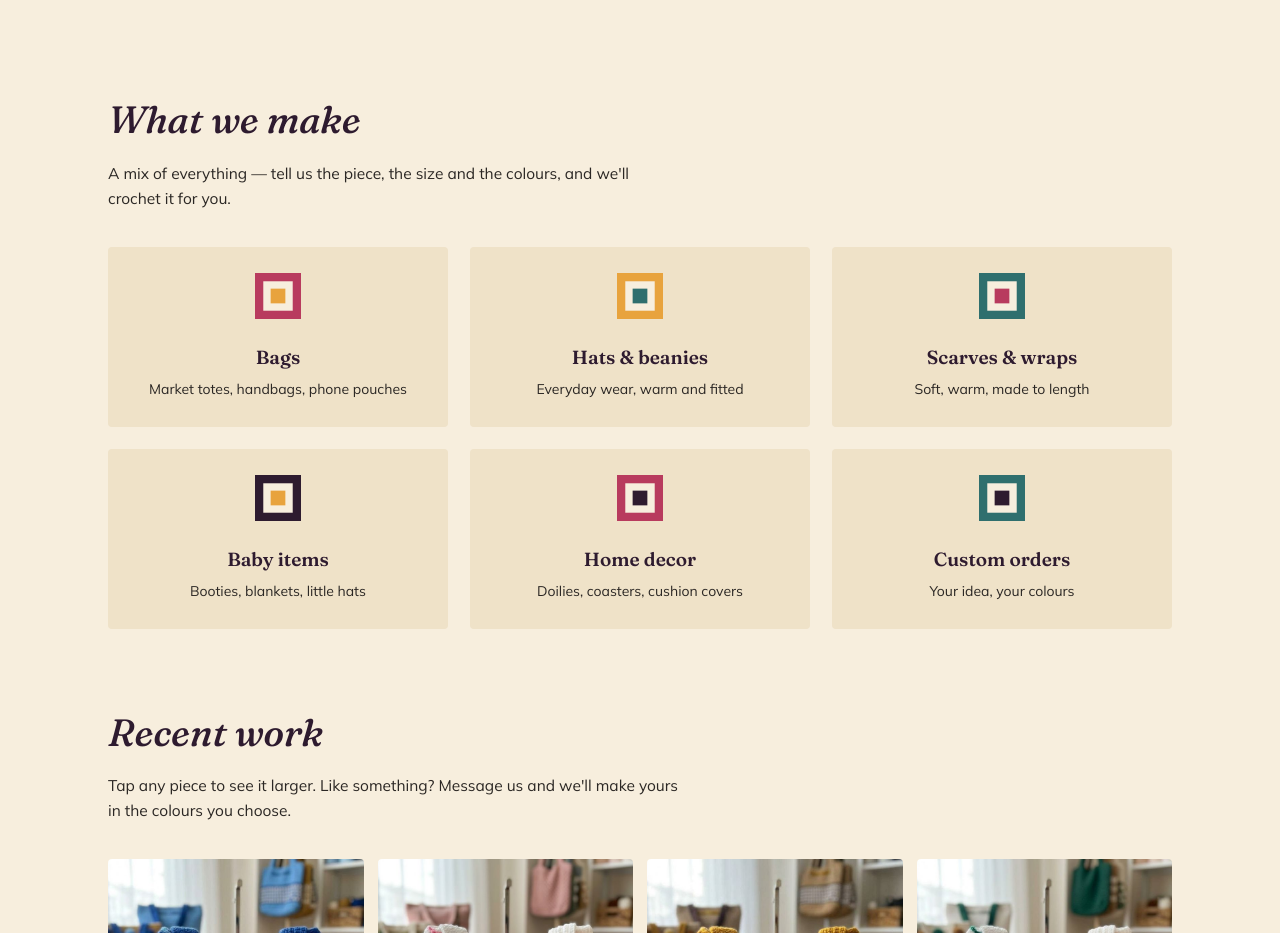
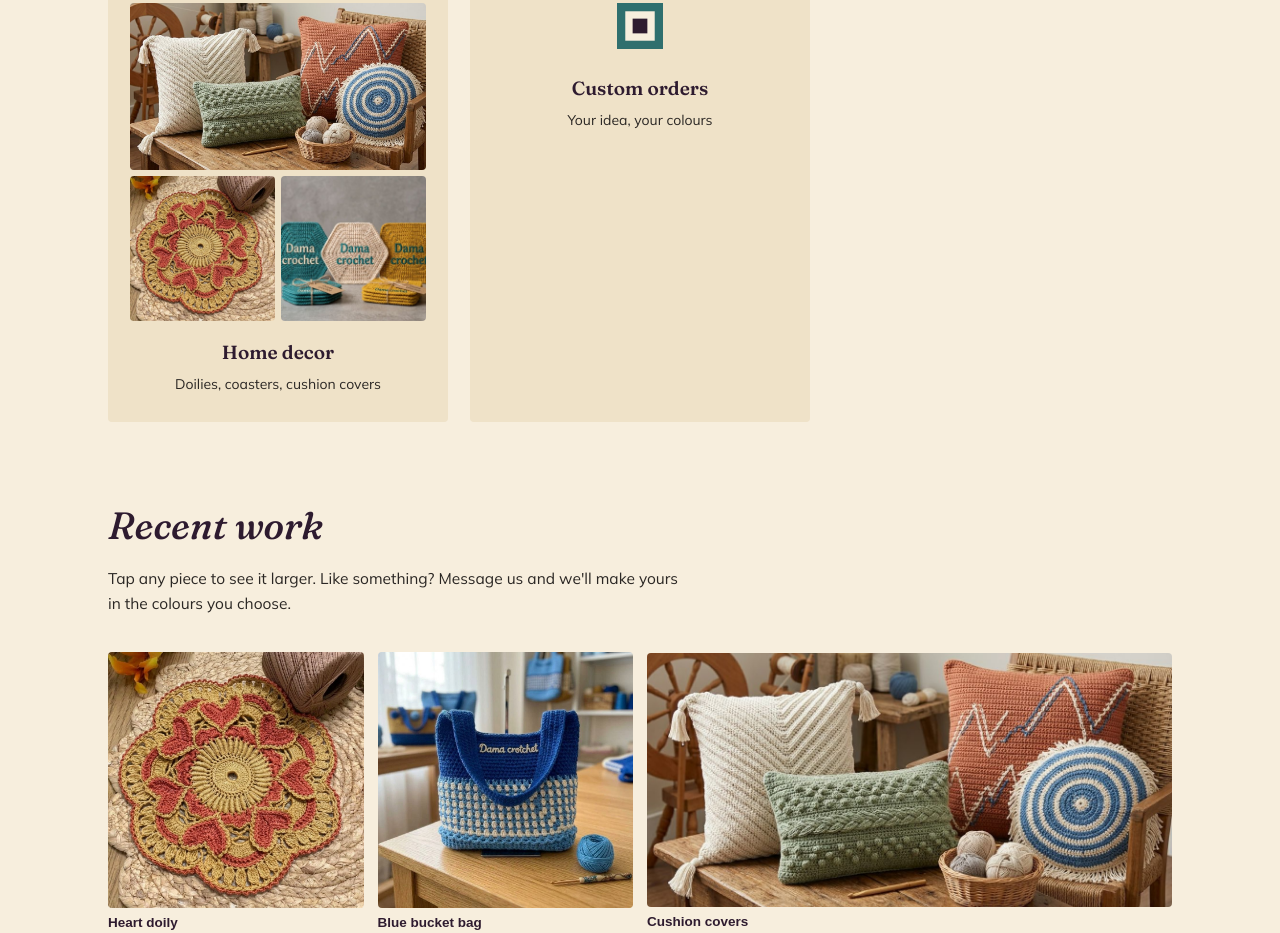
Before and after one commit to damacrochet/dama-crochets, a plain HTML site: page index.html in a window 1280 px wide. Shown: the part 802-1735 px from the top of the page. Drawn offline with Linux system fonts and the light colour scheme.

Commit message:
Add files via upload

```diff
--- a/index.html
+++ b/index.html
@@ -83,13 +83,18 @@
 
 
   /* ===== PHOTOS ===== */
-  .hero-grid img{ width:100%; aspect-ratio:1; object-fit:cover; display:block; border-radius:4px; }
+  .hero-grid img{ width:100%; height:auto; aspect-ratio:1; object-fit:cover; display:block; border-radius:4px; }
   .hero-grid img.hat{ object-position:center 38%; }
   .gallery{ display:grid; grid-template-columns: repeat(4,1fr); gap:14px; }
   .gallery button{ border:none; background:none; padding:0; cursor:zoom-in; display:block; text-align:left; }
-  .gallery img{ width:100%; aspect-ratio:1; object-fit:cover; display:block; border-radius:4px; }
+  .gallery img{ width:100%; height:auto; aspect-ratio:1; object-fit:cover; display:block; border-radius:4px; }
   .gallery img.hat{ object-position:center 38%; }
   .gallery span{ display:block; font-size:13.5px; font-weight:600; color:var(--ink); margin-top:7px; }
+  .gallery button.wide{ grid-column: span 2; }
+  .gallery button.wide img{ aspect-ratio: 2.07/1; }
+  .cat-photos{ display:grid; grid-template-columns:1fr 1fr; gap:6px; }
+  .cat-photos img:first-child{ grid-column: span 2; aspect-ratio: 16/9; }
+  .cat-photos img{ width:100%; height:auto; aspect-ratio:1; object-fit:cover; display:block; border-radius:4px; }
   dialog#lb{ border:none; background:transparent; max-width:96vw; max-height:96vh; margin:auto; }
   dialog#lb::backdrop{ background:rgba(46,27,47,0.88); }
   dialog#lb img{ max-width:96vw; max-height:88vh; display:block; margin:0 auto; border-radius:4px; }
@@ -206,27 +211,7 @@
     </div>
     <div class="cats">
       <div class="cat">
-        <svg width="46" height="46" viewBox="0 0 100 100"><rect width="100" height="100" fill="#B83B5E"/><rect x="18" y="18" width="64" height="64" fill="#F7EEDD"/><rect x="34" y="34" width="32" height="32" fill="#E8A33D"/></svg>
-        <h3>Bags</h3>
-        <p>Market totes, handbags, phone pouches</p>
-      </div>
-      <div class="cat">
-        <svg width="46" height="46" viewBox="0 0 100 100"><rect width="100" height="100" fill="#E8A33D"/><rect x="18" y="18" width="64" height="64" fill="#F7EEDD"/><rect x="34" y="34" width="32" height="32" fill="#2F6F6E"/></svg>
-        <h3>Hats &amp; beanies</h3>
-        <p>Everyday wear, warm and fitted</p>
-      </div>
-      <div class="cat">
-        <svg width="46" height="46" viewBox="0 0 100 100"><rect width="100" height="100" fill="#2F6F6E"/><rect x="18" y="18" width="64" height="64" fill="#F7EEDD"/><rect x="34" y="34" width="32" height="32" fill="#B83B5E"/></svg>
-        <h3>Scarves &amp; wraps</h3>
-        <p>Soft, warm, made to length</p>
-      </div>
-      <div class="cat">
-        <svg width="46" height="46" viewBox="0 0 100 100"><rect width="100" height="100" fill="#2E1B2F"/><rect x="18" y="18" width="64" height="64" fill="#F7EEDD"/><rect x="34" y="34" width="32" height="32" fill="#E8A33D"/></svg>
-        <h3>Baby items</h3>
-        <p>Booties, blankets, little hats</p>
-      </div>
-      <div class="cat">
-        <svg width="46" height="46" viewBox="0 0 100 100"><rect width="100" height="100" fill="#B83B5E"/><rect x="18" y="18" width="64" height="64" fill="#F7EEDD"/><rect x="34" y="34" width="32" height="32" fill="#2E1B2F"/></svg>
+        <div class="cat-photos"><img src="cushion-covers.jpg" alt="Crochet cushion covers" loading="lazy" width="150" height="150"><img src="heart-doily.jpg" alt="Crochet heart doily" loading="lazy" width="150" height="150"><img src="coasters.jpg" alt="Crochet coasters" loading="lazy" width="150" height="150"></div>
         <h3>Home decor</h3>
         <p>Doilies, coasters, cushion covers</p>
       </div>
@@ -246,9 +231,12 @@
       <p>Tap any piece to see it larger. Like something? Message us and we'll make yours in the colours you choose.</p>
     </div>
     <div class="gallery">
+      <button type="button" data-full="heart-doily.jpg" data-cap="Heart doily"><img src="heart-doily.jpg" alt="Heart doily" loading="lazy" width="300" height="300"><span>Heart doily</span></button>
       <button type="button" data-full="blue-bucket-bag.jpg" data-cap="Blue bucket bag"><img src="blue-bucket-bag.jpg" alt="Blue bucket bag" loading="lazy" width="300" height="300"><span>Blue bucket bag</span></button>
+      <button type="button" class="wide" data-full="cushion-covers.jpg" data-cap="Cushion covers"><img src="cushion-covers.jpg" alt="Cushion covers" loading="lazy" width="300" height="300"><span>Cushion covers</span></button>
       <button type="button" data-full="pink-bucket-bag.jpg" data-cap="Pink bucket bag"><img src="pink-bucket-bag.jpg" alt="Pink bucket bag" loading="lazy" width="300" height="300"><span>Pink bucket bag</span></button>
       <button type="button" data-full="mustard-bucket-bag.jpg" data-cap="Mustard bucket bag"><img src="mustard-bucket-bag.jpg" alt="Mustard bucket bag" loading="lazy" width="300" height="300"><span>Mustard bucket bag</span></button>
+      <button type="button" class="wide" data-full="coasters.jpg" data-cap="Coasters"><img src="coasters.jpg" alt="Coasters" loading="lazy" width="300" height="300"><span>Coasters</span></button>
       <button type="button" data-full="green-bucket-bag.jpg" data-cap="Green bucket bag"><img src="green-bucket-bag.jpg" alt="Green bucket bag" loading="lazy" width="300" height="300"><span>Green bucket bag</span></button>
       <button type="button" data-full="pink-tote.jpg" data-cap="Pink tote with tassel"><img src="pink-tote.jpg" alt="Pink tote with tassel" loading="lazy" width="300" height="300"><span>Pink tote with tassel</span></button>
       <button type="button" data-full="blue-tote.jpg" data-cap="Blue tote with tassel"><img src="blue-tote.jpg" alt="Blue tote with tassel" loading="lazy" width="300" height="300"><span>Blue tote with tassel</span></button>
```
Also changed, not shown: coasters.jpg (added), cushion-covers.jpg (added), heart-doily.jpg (added).
